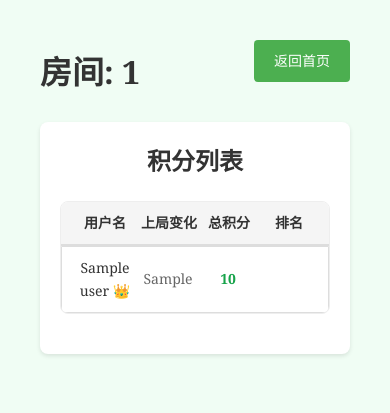
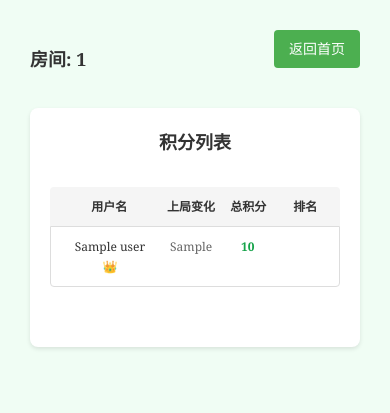
Before and after one commit to ZihaoVistonWang/scoreboard, a Flask app: template templates/room.html in a window 390 px wide. Shown: the top 413 px of the page. Run offline with Flask 3, Linux system fonts and the light colour scheme; the template is opened without the code that fills it: most values are stand-ins (such as "Sample title", 1, 10 or a date in 2020).

Commit message:
style(static/css): 更新按钮和表格样式以提升响应性和可读性
- 调整了按钮组的布局，支持换行和自适应宽度。
- 更新了按钮的背景色和悬停效果，增强视觉效果。
- 优化了表格的样式，采用网格布局以适应不同屏幕尺寸，确保长文本的正确显示。
- 增加了响应式设计，改善小屏幕下的用户体验。

```diff
--- a/static/css/style.css
+++ b/static/css/style.css
@@ -71,30 +71,34 @@ h1, h2 {
 
 .button-group {
     display: flex;
-    justify-content: space-between;
     gap: 10px;
+    flex-wrap: wrap;
+    justify-content: flex-start;
+}
+
+.button-group .btn {
+    flex: 1;
+    min-width: 100px;
+    text-align: center;
 }
 
 .btn {
-    background-color: var(--color-primary-800);
+    background-color: #4CAF50;
     color: white;
+    padding: 10px 20px;
     border: none;
     border-radius: 4px;
-    padding: 10px 20px;
-    font-size: 16px;
     cursor: pointer;
-    transition: background-color 0.3s;
-    text-align: center;
-    text-decoration: none;
-    font-family: Georgia, "helvetica neue", Arial, STZhongsong, "noto serif sc", "microsoft yahei", "pingfang sc", sans-serif;
+    font-size: 14px;
+    white-space: nowrap;
 }
 
 .btn:hover {
-    background-color: var(--color-primary-900);
+    background-color: #45a049;
 }
 
 .btn:disabled {
-    background-color: #ccc;
+    background-color: #cccccc;
     cursor: not-allowed;
 }
 
@@ -186,55 +190,40 @@ header {
 /* Score Table Styles */
 .score-table {
     width: 100%;
-    margin-bottom: 20px;
-    border: 1px solid #eee;
-    border-radius: 8px;
-    overflow: hidden;
+    margin-top: 20px;
+    margin-bottom: 40px;
+    overflow-x: auto;
 }
 
 .table-header {
-    display: flex;
-    background: #f5f5f5;
-    padding: 12px 15px;
+    display: grid;
+    grid-template-columns: 2fr 1fr 1fr 1fr;
+    padding: 10px;
+    background-color: #f5f5f5;
     font-weight: bold;
-    border-bottom: 2px solid #ddd;
+    border-radius: 4px 4px 0 0;
+    min-width: 500px;
 }
 
 .table-header > div {
-    flex: 1;
     text-align: center;
 }
 
 .user-list {
-    margin-top: 0;
-    display: flex;
-    flex-direction: column;
+    border: 1px solid #ddd;
+    border-radius: 0 0 4px 4px;
+    min-width: 500px;
 }
 
 .user-item {
-    display: flex;
-    padding: 12px 15px;
-    border-bottom: 1px solid #eee;
+    display: grid;
+    grid-template-columns: 2fr 1fr 1fr 1fr;
+    padding: 10px;
+    border-bottom: 1px solid #ddd;
     cursor: pointer;
-    transition: background-color 0.2s;
-    align-items: center;
-}
-
-.user-item:last-child {
-    border-bottom: none;
-}
-
-.user-item:hover {
-    background-color: #f9f9f9;
-}
-
-.user-item.current-user {
-    background-color: var(--color-primary-100);
-    border-left: 4px solid var(--color-primary-500);
 }
 
 .user-item > div {
-    flex: 1;
     text-align: center;
 }
 
@@ -243,6 +232,7 @@ header {
     align-items: center;
     justify-content: center;
     gap: 5px;
+    text-align: center;
 }
 
 .user-last-change {
@@ -356,37 +346,124 @@ header {
 }
 
 /* Responsive Styles */
-@media (max-width: 600px) {
+@media screen and (max-width: 600px) {
+    body {
+        padding: 10px;
+        font-size: 14px;
+    }
+
     .container {
         padding: 0;
+        width: 100%;
+    }
+
+    .card {
+        padding: 15px;
+        width: 100%;
+        margin: 0 0 15px 0;
+    }
+
+    h1, h2 {
+        font-size: 18px;
+        white-space: nowrap;
+        overflow: hidden;
+        text-overflow: ellipsis;
+        margin-bottom: 30px;
+    }
+
+    .button-group {
+        flex-direction: column;
+    }
+
+    .button-group .btn {
+        width: 100%;
+        margin-bottom: 5px;
+        font-size: 13px;
     }
 
     .modal-content {
         width: 95%;
-        margin: 20% auto;
+        margin: 10% auto;
+        padding: 15px;
     }
 
-    .table-header,
+    .form-group input[type="text"],
+    .form-group input[type="number"] {
+        width: 100%;
+        font-size: 13px;
+    }
+
+    .form-group input[type="number"] {
+        width: 100%;
+    }
+
+    .score-table {
+        width: 100%;
+        overflow: visible;
+        margin-bottom: 40px;
+    }
+
+    .table-header {
+        display: grid;
+        grid-template-columns: minmax(80px, 2fr) minmax(60px, 2fr) minmax(60px, 2fr) minmax(40px, 1fr);
+        padding: 8px 10px;
+        font-size: 12px;
+        min-width: 0;
+        white-space: nowrap;
+        gap: min(2vw, 8px);
+    }
+
+    .user-list {
+        min-width: 0;
+    }
+
     .user-item {
-        font-size: 14px;
+        display: grid;
+        grid-template-columns: minmax(80px, 2fr) minmax(60px, 2fr) minmax(60px, 2fr) minmax(40px, 1fr);
         padding: 8px 10px;
+        font-size: 12px;
+        gap: min(2vw, 8px);
+    }
+
+    .user-name {
+        word-break: break-all;
+        white-space: normal;
+        text-align: center;
+        padding: 0 5px;
     }
 
     .user-item > div,
     .table-header > div {
-        min-width: 60px;
-        overflow: hidden;
-        text-overflow: ellipsis;
+        min-width: 0;
+        overflow: visible;
+        text-overflow: clip;
+        text-align: center;
     }
 
-    .user-name {
-        flex: 1.5;
-        word-break: break-word;
-        padding: 0 5px;
+    .user-last-change,
+    .user-score,
+    .user-rank {
+        text-align: center;
     }
 
-    .user-last-change {
-        flex: 1.2;
+    .settlement-reports {
+        margin-top: 60px;
+        padding-top: 30px;
+    }
+
+    .settlement-report {
+        margin-bottom: 25px;
+    }
+
+    .settlement-header {
+        font-size: 15px;
+        padding: 12px 15px;
+    }
+
+    .settlement-content {
+        font-size: 13px;
+        line-height: 1.5;
+        padding: 15px;
     }
 }
 
@@ -459,26 +536,6 @@ header {
 
 .form-group input[type="number"] {
     width: 100px;
-}
-
-/* Button styles */
-.btn {
-    background-color: #4CAF50;
-    color: white;
-    padding: 10px 20px;
-    border: none;
-    border-radius: 4px;
-    cursor: pointer;
-    font-size: 14px;
-}
-
-.btn:hover {
-    background-color: #45a049;
-}
-
-.btn:disabled {
-    background-color: #cccccc;
-    cursor: not-allowed;
 }
 
 /* Dropdown styles */
```
